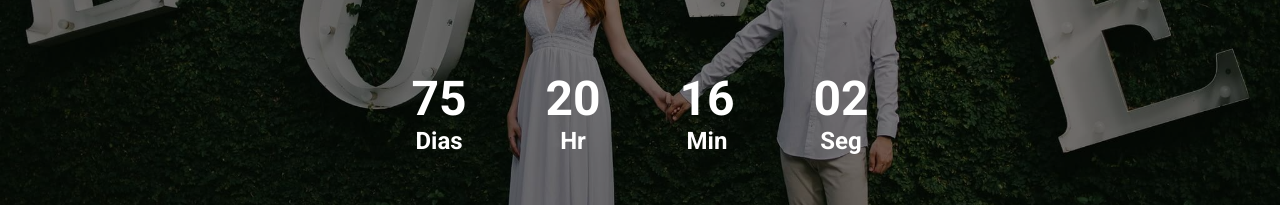
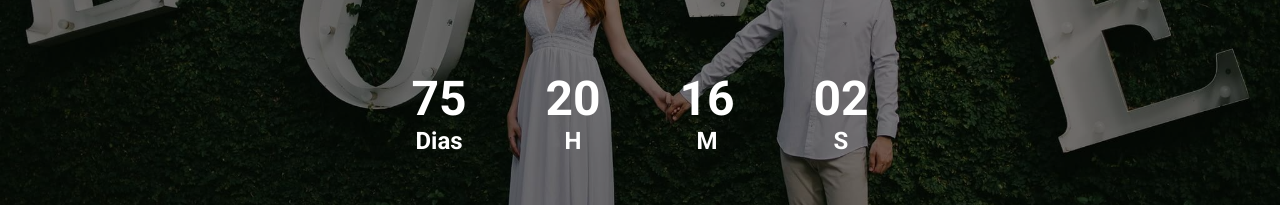
Before and after one commit to kaiopomini/kaioekamilawedding, a React (Vite) app: page / in a window 1280 px wide. Shown: the part 426-631 px from the top of the page. Built offline with nearby package versions, Linux system fonts and the light colour scheme.

Commit message:
update contdown

```diff
--- a/src/components/Countdown/index.tsx
+++ b/src/components/Countdown/index.tsx
@@ -1,6 +1,13 @@
 import React, { useEffect, useState } from 'react';
 
-import { CountdownContainer, TimeContainer, TimeSubtitle, TimeTitle } from './styles';
+import img from '../../../resources/images/noivos.png';
+import {
+  CountdownContainer,
+  Image,
+  TimeContainer,
+  TimeSubtitle,
+  TimeTitle,
+} from './styles';
 
 interface Props extends React.HTMLAttributes<HTMLDivElement> {
   targetDate: Date;
@@ -11,6 +18,7 @@ interface LeftTime {
   hours: number;
   minutes: number;
   seconds: number;
+  finished: boolean;
 }
 
 const counterItem = (title: string, subtitle: string) => {
@@ -29,14 +37,20 @@ const counterItem = (title: string, subtitle: string) => {
 const Countdown: React.FC<Props> = ({ targetDate }) => {
   const calculateTimeLeft = (): LeftTime => {
     const difference = +new Date(targetDate) - +new Date();
-    let timeLeft = {} as LeftTime;
+    let timeLeft = { days: 0, hours: 0, minutes: 0, seconds: 0, finished: false };
 
     if (difference > 0) {
       timeLeft = {
+        ...timeLeft,
         days: Math.floor(difference / (1000 * 60 * 60 * 24)),
         hours: Math.floor((difference / (1000 * 60 * 60)) % 24),
         minutes: Math.floor((difference / 1000 / 60) % 60),
         seconds: Math.floor((difference / 1000) % 60),
+      };
+    } else {
+      timeLeft = {
+        ...timeLeft,
+        finished: true,
       };
     }
 
@@ -50,20 +64,31 @@ const Countdown: React.FC<Props> = ({ targetDate }) => {
   };
 
   useEffect(() => {
-    const timer = setTimeout(() => {
-      setTimeLeft(calculateTimeLeft());
+    const timer = setInterval(() => {
+      const timeLeft = calculateTimeLeft();
+      setTimeLeft(timeLeft);
+
+      if (timeLeft.finished) {
+        clearInterval(timer);
+      }
     }, 1000);
 
-    return () => clearTimeout(timer);
-  });
+    return () => clearInterval(timer);
+  }, []);
 
   return (
-    <CountdownContainer>
-      {counterItem(formatTimeValue(timeLeft.days), 'Dias')}
-      {counterItem(formatTimeValue(timeLeft.hours), 'Hr')}
-      {counterItem(formatTimeValue(timeLeft.minutes), 'Min')}
-      {counterItem(formatTimeValue(timeLeft.seconds), 'Seg')}
-    </CountdownContainer>
+    <>
+      {timeLeft.finished ? (
+        <Image src={img} alt="noivos" />
+      ) : (
+        <CountdownContainer>
+          {counterItem(formatTimeValue(timeLeft.days), 'Dias')}
+          {counterItem(formatTimeValue(timeLeft.hours), 'H')}
+          {counterItem(formatTimeValue(timeLeft.minutes), 'M')}
+          {counterItem(formatTimeValue(timeLeft.seconds), 'S')}
+        </CountdownContainer>
+      )}
+    </>
   );
 };
 
--- a/src/components/Countdown/styles.ts
+++ b/src/components/Countdown/styles.ts
@@ -26,3 +26,9 @@ export const TimeTitle = styled.h2`
 export const TimeSubtitle = styled.h6`
   font-size: 1.5rem;
 `;
+
+export const Image = styled.img`
+  @media (max-width: 768px) {
+    width: 300px;
+  }
+`;
--- a/src/components/Page/Drink/index.tsx
+++ b/src/components/Page/Drink/index.tsx
@@ -13,7 +13,6 @@ export const Drink = () => {
         <p>Refrigerantes (coca-cola e guaraná)</p>
         <p>Água mineral (com e sem gás)</p>
         <p>Suco natural de laranja</p>
-        <p>Energético</p>
 
         <br />
         <h2>Chopp</h2>
@@ -31,7 +30,7 @@ export const Drink = () => {
         <br />
         <h4>Zero Alcool</h4>
         <p>Limonada Suiça</p>
-        <p>Red hot explosion (laranja, leite condensado e grenadine)</p>
+        <p>Red Hot Explosion</p>
 
         <br />
         <br />
--- a/src/components/Page/Food/index.tsx
+++ b/src/components/Page/Food/index.tsx
@@ -3,7 +3,7 @@ import { Container, Text, Title } from './styles';
 export const Food = () => {
   return (
     <Container>
-      <Title>Comida</Title>
+      <Title>Jantar</Title>
       <Text>
         <br />
         <h2>Mesa de frios:</h2>
--- a/src/components/Page/Home/index.tsx
+++ b/src/components/Page/Home/index.tsx
@@ -1,26 +1,105 @@
+import { faMartiniGlassCitrus, faUtensils } from '@fortawesome/free-solid-svg-icons';
+import { FontAwesomeIcon } from '@fortawesome/react-fontawesome';
 import { Props } from 'framer-motion/types/types';
-import React from 'react';
+import React, { useEffect, useState } from 'react';
 
 import Countdown from '../../Countdown';
 import {
+  AfterCountdownContainer,
+  Button,
+  ButtonsContainer,
   Container,
   CountdowContainer,
+  Icon,
   SubtitleSection,
+  Text,
+  TextButton,
   Time,
   TitleSection,
 } from './styles';
 
 export const Home: React.FC<Props> = () => {
+  const [isFinished, setIsFinished] = useState(false);
+  const [loading, setIsLoading] = useState(true);
+
+  const mariageDate = '08-26-2023 17:00:00';
+  const partyDate = '08-26-2023 18:00:00';
+  const checkIsFinished = (): boolean => {
+    const difference = +new Date(partyDate) - +new Date();
+
+    if (difference <= 0) {
+      return true;
+    }
+
+    return false;
+  };
+
+  const handleClick = (id: string) => {
+    const targetElement = document.querySelector(id);
+
+    if (targetElement) {
+      targetElement.scrollIntoView({
+        behavior: 'smooth',
+      });
+    }
+  };
+
+  useEffect(() => {
+    setIsFinished(checkIsFinished());
+
+    const timer = setInterval(() => {
+      const finished = checkIsFinished();
+
+      if (finished) {
+        setIsFinished(finished);
+        clearInterval(timer);
+      }
+    }, 1000);
+    setIsLoading(false);
+    return () => clearInterval(timer);
+  }, []);
   return (
     <Container>
       <TitleSection>Casamento Kamila e Kaio</TitleSection>
+
+      {loading ? (
+        <></>
+      ) : isFinished ? (
+        <AfterCountdownContainer>
+          <SubtitleSection>A Festa Começou !!</SubtitleSection>
+          <Text>Aproveite aproveite a festa e tire muitas, muitas fotos !</Text>
+          <Text>Ahh!</Text>
+          <Text>
+            E não esqueça de postar as fotos no instagram e colocar a tag
+            <span> #CasamentoKamilaeKaio</span>
+          </Text>
+
+          <ButtonsContainer>
+            <Button onClick={() => handleClick('#drink')}>
+              <Icon>
+                <FontAwesomeIcon icon={faMartiniGlassCitrus} />
+              </Icon>
+              <TextButton>Menu Bebidas</TextButton>
+            </Button>
+            <Button onClick={() => handleClick('#food')}>
+              <Icon>
+                <FontAwesomeIcon icon={faUtensils} />
+              </Icon>
+              <TextButton>Menu Jantar</TextButton>
+            </Button>
+          </ButtonsContainer>
+        </AfterCountdownContainer>
+      ) : (
+        <>
           <SubtitleSection>
             Save the Date <br /> 26 de Agosto de 2023
           </SubtitleSection>
           <Time>17:00h</Time>
           <CountdowContainer>
-        <Countdown targetDate={new Date('08-26-2023 17:00:00')} />
+            <Countdown targetDate={new Date(mariageDate)} />
           </CountdowContainer>
+        </>
+      )}
     </Container>
   );
 };
--- a/src/components/Page/Home/styles.ts
+++ b/src/components/Page/Home/styles.ts
@@ -16,6 +16,18 @@ export const SubtitleSection = styled.h6`
   margin-top: 24px;
 `;
 
+export const Text = styled.p`
+  font-family: 'Dancing Script';
+  color: white;
+  font-size: 24px;
+  text-align: center;
+
+  span {
+    font-family: 'Dancing Script';
+    font-weight: bold;
+  }
+`;
+
 export const Time = styled.p`
   font-family: 'Dancing Script';
   color: white;
@@ -29,6 +41,7 @@ export const Container = styled.div`
   overflow: hidden;
   display: flex;
   flex-direction: column;
+  padding: 0 20px;
 
   &::after {
     content: '';
@@ -48,5 +61,52 @@ export const CountdowContainer = styled.div`
   display: flex;
   align-items: center;
   justify-content: center;
+`;
+
+export const AfterCountdownContainer = styled.div`
+  height: 100%;
+  display: flex;
+  flex-direction: column;
   align-items: center;
 `;
+
+export const Button = styled.button`
+  width: 180px;
+  display: flex;
+  align-items: center;
+  justify-content: center;
+  background-color: #007bff;
+  color: #fff;
+  border: none;
+  border-radius: 5px;
+  padding: 10px 20px;
+  cursor: pointer;
+  transition: background-color 0.3s ease;
+
+  @media (max-width: 768px) {
+    width: 140px;
+  }
+
+  &:hover {
+    background-color: #0056b3;
+  }
+`;
+
+export const Icon = styled.span`
+  margin-right: 10px;
+`;
+
+export const TextButton = styled.div`
+  font-family: 'Roboto';
+
+  font-size: 1rem;
+  text-align: center;
+`;
+
+export const ButtonsContainer = styled.div`
+  display: flex;
+  justify-content: space-between;
+  align-items: center;
+  gap: 24px;
+  padding-top: 24px;
+`;
--- a/src/components/Page/index.tsx
+++ b/src/components/Page/index.tsx
@@ -1,4 +1,4 @@
-import React from 'react';
+import React, { useEffect, useState } from 'react';
 
 import Menu from '../Menu';
 import { SectionBase, SectionWrapper } from '../Section';
```
Also changed, not shown: resources/images/noivos.png (added). Lines whose indentation alone changed are shown as unchanged.
